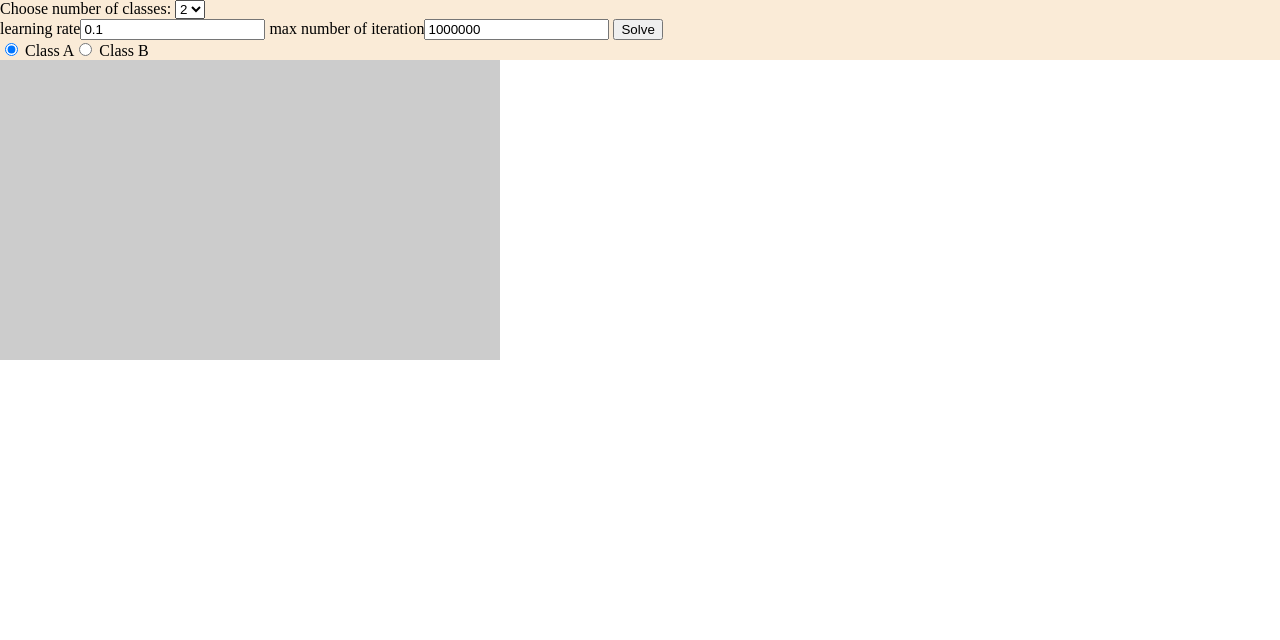
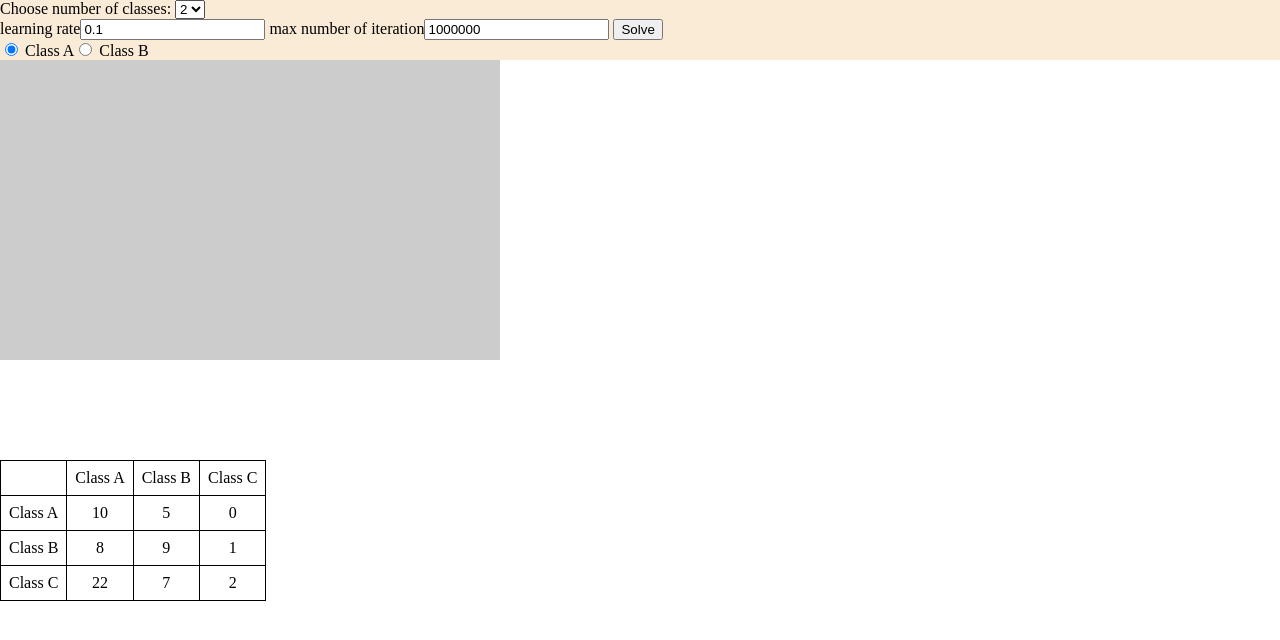
Before and after one commit to NoorAldeenAbuShehadeh/Binary-and-multi-class-classification_AI-Project, a plain HTML site: page index.html in a window 1280 px wide. Drawn offline with Linux system fonts and the light colour scheme.

Commit message:
condugen matrix design code

```diff
--- a/index.css
+++ b/index.css
@@ -27,3 +27,18 @@ body{
     margin-top: 400px;
     margin-left: 200px;
 }
+
+.matrix{
+    margin-top: 400px;
+    /* background-color: aqua; */
+}
+
+table {
+    border-collapse: collapse;
+    /* border: 1px solid black; */
+  }
+  th, td {
+    border: 1px solid black;
+    padding: 8px;
+    text-align: center;
+  }
--- a/index.html
+++ b/index.html
@@ -44,6 +44,36 @@
         </svg>
     </div>
     <!-- <canvas id="myCanvas" width="400" height="200"></canvas> -->
+    <div class="matrix">
+        <table id="table">
+                <!-- <tr>
+                <td></td>
+                <td>Class A</td>
+                <td>Class B</td>
+                <td>Class C</td>
+              </tr>
+              <tr>
+                <td>Class A</td>
+                <td>Row 1, Column 2</td>
+                <td>Row 1, Column 3</td>
+                <td>Row 1, Column 3</td>
+              </tr>
+              <tr>
+                <td>Class B</td>
+                <td>Row 2, Column 2</td>
+                <td>Row 2, Column 3</td>
+                <td>Row 1, Column 3</td>
+              </tr>
+              <tr>
+                <td>Class C</td>
+                <td>Row 3, Column 2</td>
+                <td>Row 3, Column 3</td>
+                <td>Row 1, Column 3</td>
+              </tr> -->
+          </table>
+    </div>
     <script type="module" src="./index.js"></script>
+
+
 </body>
 </html>
--- a/index.js
+++ b/index.js
@@ -207,3 +207,37 @@ const findConfusionMatrix=(finalResults, trainingData, classNum)=>{
   }
   return ConfusionMatrix
 }
+
+const drawConfusionMatrix = (matrix, labels) => {
+  let table = document.getElementById('table')
+  let index = 0;
+  for (let i = 0; i <= matrix.length; i++) {
+    let tr = document.createElement("tr")
+
+    for (let j = 0; j <= matrix.length; j++) {
+      if (i == 0) {
+        let td = document.createElement("td")
+        td.textContent = labels[j]
+        tr.appendChild(td)
+      } else {
+        let td = document.createElement("td")
+        if (j == 0) {
+          td.textContent = labels[index]
+          tr.appendChild(td)
+        } else {
+          td.textContent = matrix[i - 1][j - 1]
+          tr.appendChild(td)
+        }
+      }
+    }
+    index++
+    table.appendChild(tr)
+  }
+}
+
+let mm = [  [10, 5, 0],
+  [8, 9, 1],
+  [22, 7, 2],
+]
+
+drawConfusionMatrix(mm, ["", "Class A", "Class B", "Class C"])
```
